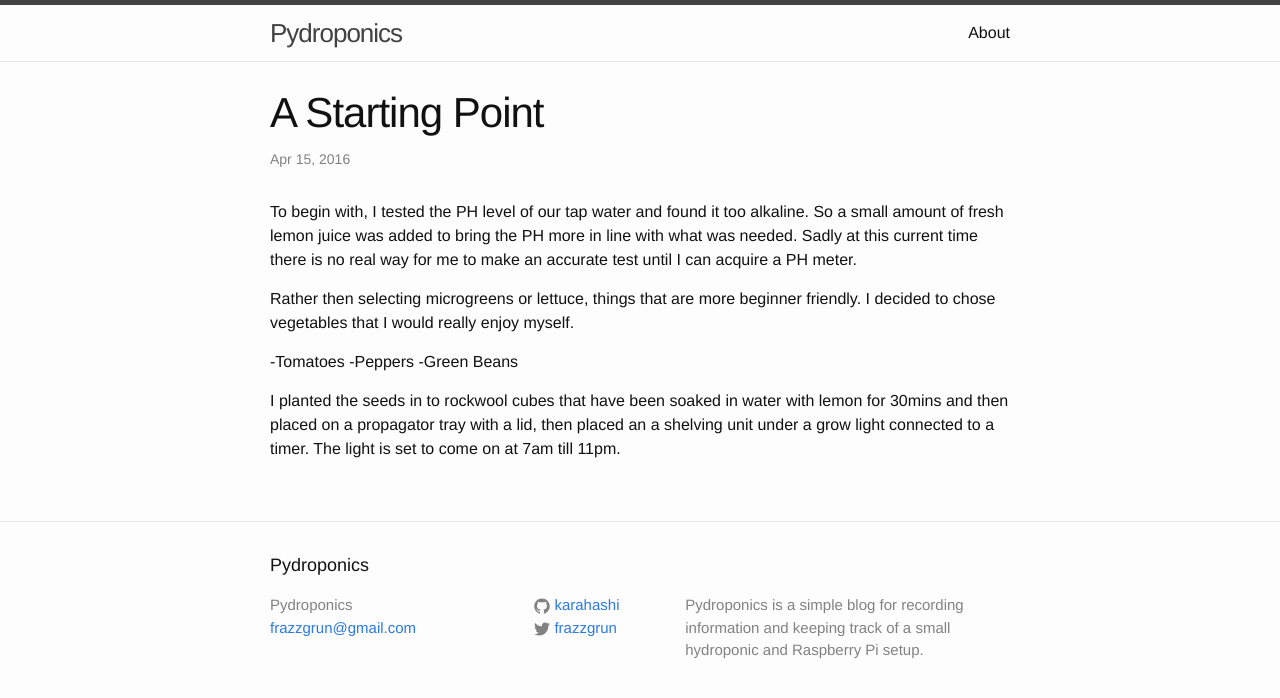
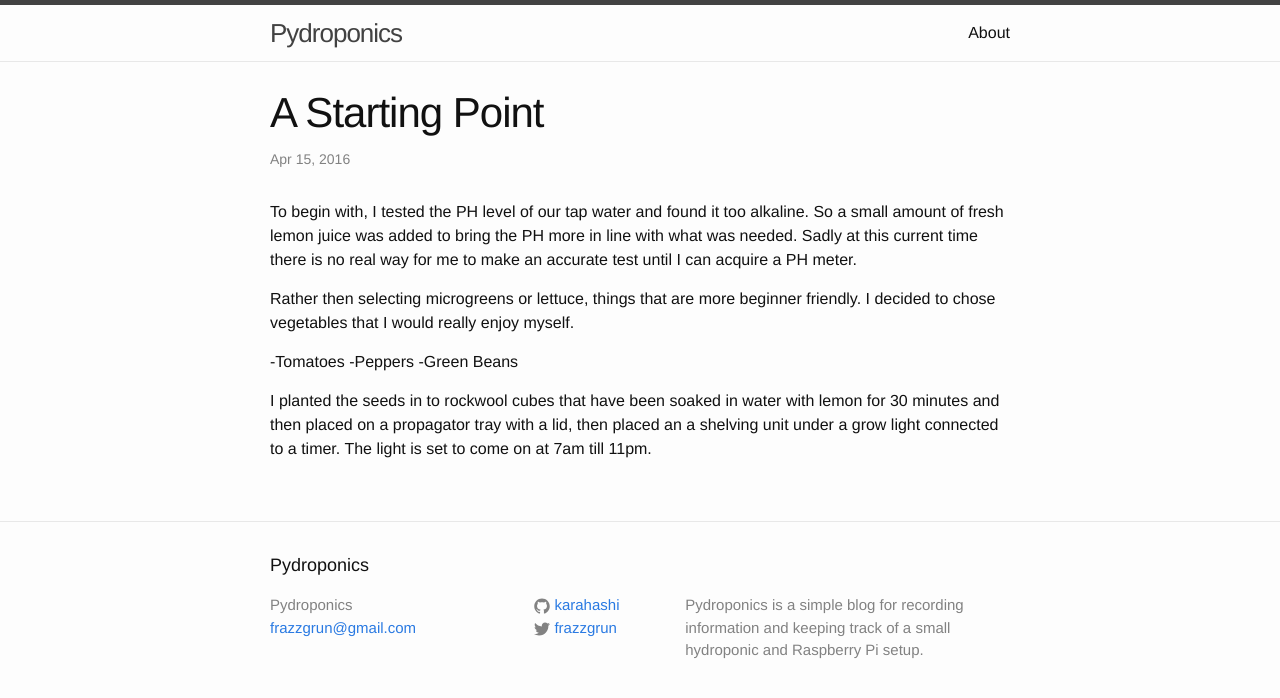
Before and after one commit to karahashi/Pydroponics, a Jekyll site: the page built from _posts/2016-04-15-A-Starting-Point.markdown, in a window 1280 px wide. Shown: the top 698 px of the page. Built offline with Jekyll 4.4.1, drawn with Linux system fonts in a browser that asks for light colours.

Commit message:
Update 2016-04-15-A-Starting-Point.markdown

```diff
--- a/_posts/2016-04-15-A-Starting-Point.markdown
+++ b/_posts/2016-04-15-A-Starting-Point.markdown
@@ -12,4 +12,4 @@ Rather then selecting microgreens or lettuce, things that are more beginner frie
 -Peppers
 -Green Beans
 
-I planted the seeds in to rockwool cubes that have been soaked in water with lemon for 30mins and then placed on a propagator tray with a lid, then placed an a shelving unit under a grow light connected to a timer. The light is set to come on at 7am till 11pm.
+I planted the seeds in to rockwool cubes that have been soaked in water with lemon for 30 minutes and then placed on a propagator tray with a lid, then placed an a shelving unit under a grow light connected to a timer. The light is set to come on at 7am till 11pm.
```
